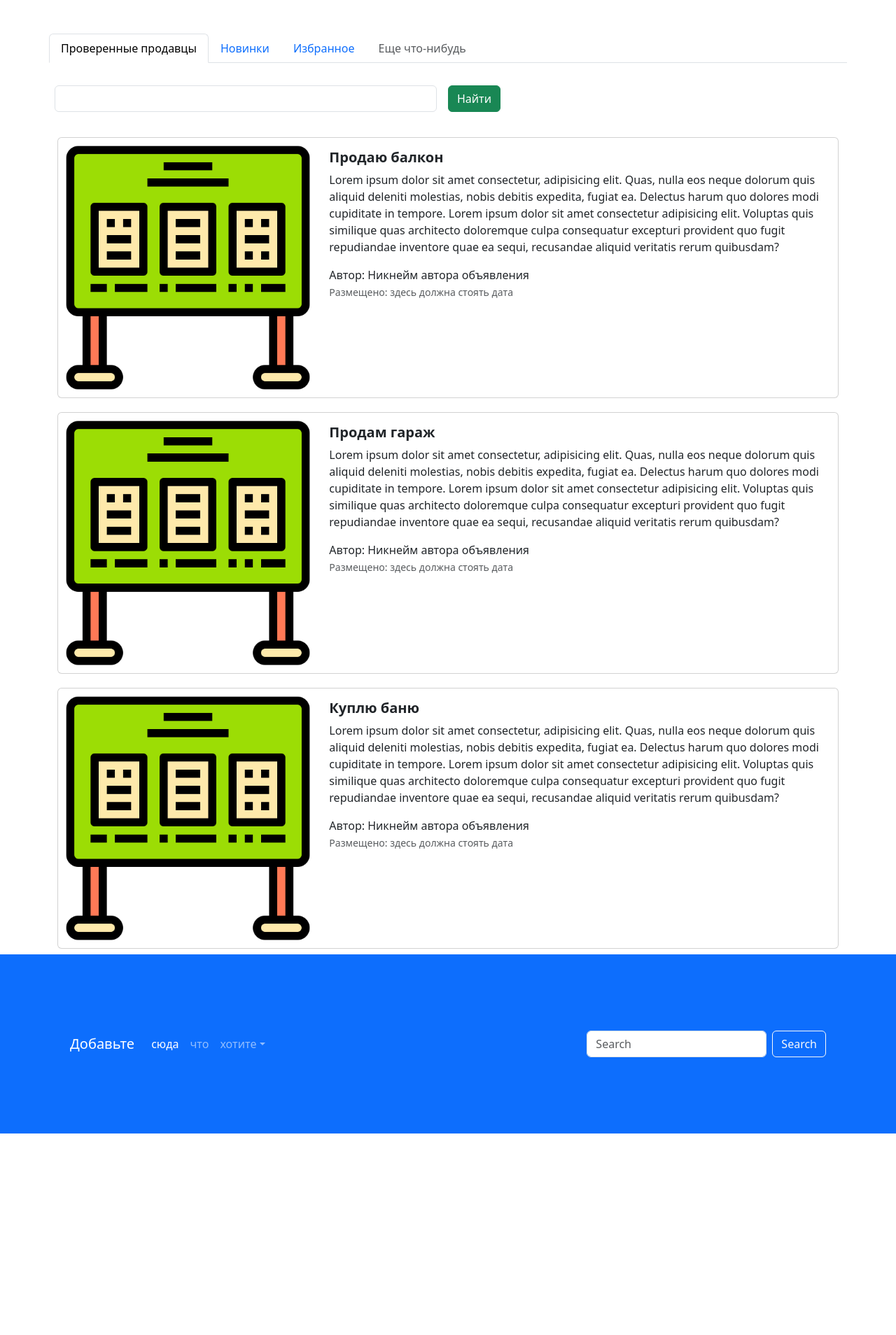
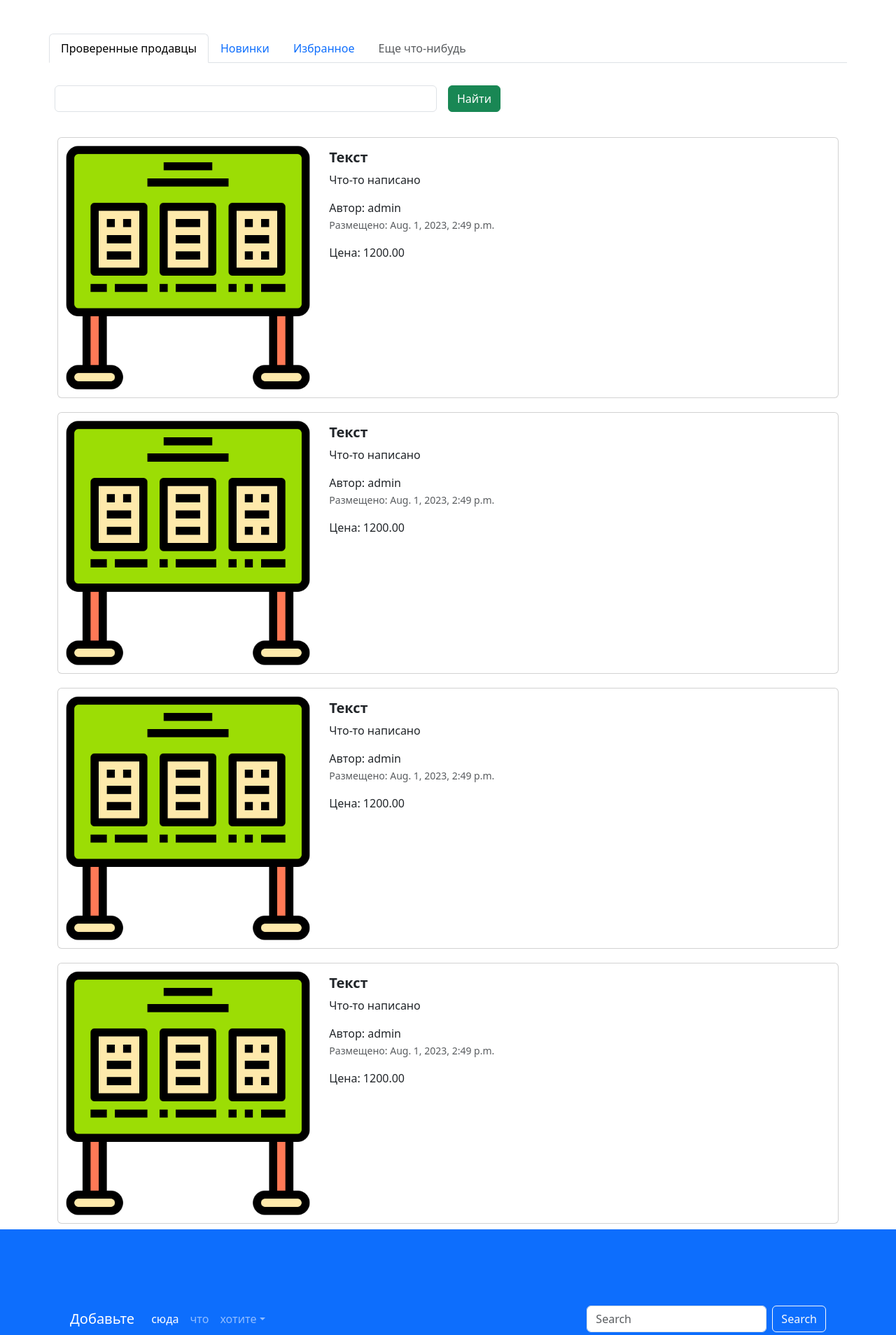
Before and after one commit to OrneysOriginal/study, a Django app: page / in a window 1280 px wide. Shown: the part 700-2608 px from the top of the page at 70% size. Before the commit the page ends 2320 px from the top, so only its background shows below. Run offline with Django 4.2, Linux system fonts and the light colour scheme; data comes from the database, SQL or seed files in the repository; both versions use the stored data as it was after the commit; some libraries are stand-ins or nearby versions.

Commit message:
add image admin

```diff
--- a/advertisements/advertisements/settings.py
+++ b/advertisements/advertisements/settings.py
@@ -122,6 +122,9 @@ STATICFILES_DIRS = [
     Path.joinpath(BASE_DIR, 'static')
 ]
 
+MEDIA_ROOT = Path.joinpath(BASE_DIR, 'media/')
+MEDIA_URL = 'media/'
+
 # Default primary key field type
 # https://docs.djangoproject.com/en/4.2/ref/settings/#default-auto-field
 
--- a/advertisements/app_advertisements/admin.py
+++ b/advertisements/app_advertisements/admin.py
@@ -1,8 +1,9 @@
 from django.contrib import admin
+
 from .models import Advertisements
 
 class AdvertisementAdmin(admin.ModelAdmin):
-    list_display = ["id","description","price","created_date","updated_date","auction"]
+    list_display = ["id","description","price","created_date","updated_date","auction","image"]
     list_filter = ["auction","created_at"]
 
 
--- a/advertisements/app_advertisements/models.py
+++ b/advertisements/app_advertisements/models.py
@@ -1,5 +1,9 @@
 from django.db import models
 from django.contrib import admin
+from django.contrib.auth import get_user_model
+from django.utils.html import format_html
+
+User = get_user_model()
 
 class Advertisements(models.Model):
     title = models.CharField("Заголовок", max_length=128)
@@ -8,6 +12,8 @@ class Advertisements(models.Model):
     auction = models.BooleanField("Торг",help_text="Отметьте, если торг уместен")
     created_at = models.DateTimeField(auto_now_add=True)
     update_at = models.DateTimeField(auto_now=True)
+    user_id = models.ForeignKey(User, verbose_name='пользователь', on_delete=models.CASCADE)
+    image = models.ImageField('Изображение', upload_to='advertisements/')
 
     def __str__(self):
         return f"id={self.id},title={self.title},price={self.price}"
@@ -15,7 +21,6 @@ class Advertisements(models.Model):
     @admin.display(description="Дата создания")
     def created_date(self):
         from django.utils import timezone
-        from django.utils.html import format_html
         if self.created_at.date() == timezone.now().date():
             created_time = self.created_at.time().strftime("%H:%M:%S")
             return format_html(
@@ -23,10 +28,10 @@ class Advertisements(models.Model):
                 'Сегодня в {}</span>', created_time
             )
         return self.created_at.strftime("%d:%m:%Y в %H:%M:%S")
+
     @admin.display(description='Дата обновления')
     def updated_date(self):
         from django.utils import timezone
-        from django.utils.html import format_html
         if self.update_at.date() == timezone.now().date():
             updated_time = self.update_at.time().strftime("%H:%M:%S")
             return format_html(
@@ -35,9 +40,16 @@ class Advertisements(models.Model):
             )
         return self.update_at.strftime("%d:%m:%Y в %H:%M:%S")
 
+    @admin.display(description="Фото")
+    def get_html_image(self):
+        if self.image:
+            return format_html(
+                '<img src="{url}" style="max-width: 80px; max-height: 80px"', url=self.image.url
+            )
 
-'''
+
+
 class Meta:
     db_table = "advertisements"
-'''
+
 # Create your models here.
--- a/advertisements/app_advertisements/urls.py
+++ b/advertisements/app_advertisements/urls.py
@@ -1,7 +1,14 @@
+from django.conf import settings
+from django.conf.urls.static import static
+
 from django.urls import path
 from .views import index, top_sellers
+
 
 urlpatterns = [
     path('', index, name='main-page'),
     path('top-sellers', top_sellers, name='top-sellers')
 ]
+
+if settings.DEBUG:
+    urlpatterns += static(settings.MEDIA_URL, document_root=settings.MEDIA_ROOT)
--- a/advertisements/app_advertisements/views.py
+++ b/advertisements/app_advertisements/views.py
@@ -1,7 +1,9 @@
 from django.shortcuts import render
-
+from .models import Advertisements
 def index(request):
-    return render(request, 'index.html')
+    advertisements = Advertisements.objects.all()
+    context = {'advertisements':advertisements}
+    return render(request, 'index.html', context)
 
 def top_sellers(request):
     return render(request, 'top-sellers.html')
--- a/advertisements/templates/index.html
+++ b/advertisements/templates/index.html
@@ -93,87 +93,32 @@
     </form>
   </div>
   <div class="col">
+    {% for adv in advertisements %}
     <div class="card mb-2" style="max-width: 1200px; margin-top: 20px;">
       <div class="row g-0">
         <div class="col-md-4">
           <a href="advertisement.html" class="nav-link">
-            <img src="{% static 'img/item.png' %}" class="img-fluid rounded-start" alt="Card title">
+            <img src="{% if adv.image %} {{ adv.image.url }} {% else %} {% static 'img/item.png' %} {% endif %}" class="img-fluid rounded-start" alt="Card title">
           </a>
         </div>
         <div class="col-md-8">
           <div class="card-body">
             <h5 class="card-title">
-              <a href="advertisement.html" class="nav-link"><strong>Продаю балкон</strong></a>
+              <a href="advertisement.html" class="nav-link"><strong>{{adv.title}}</strong></a>
             </h5>
             <a href="advertisement.html" class="nav-link">
               <p class="card-text">
-                Lorem ipsum dolor sit amet consectetur, adipisicing elit. Quas, nulla eos neque dolorum quis aliquid
-                deleniti molestias, nobis debitis expedita, fugiat ea. Delectus harum quo dolores modi cupiditate in
-                tempore. Lorem ipsum dolor sit amet consectetur adipisicing elit. Voluptas quis similique quas
-                architecto doloremque culpa consequatur excepturi provident quo fugit repudiandae inventore quae ea
-                sequi, recusandae aliquid veritatis rerum quibusdam?
+                {{adv.description}}
               </p>
-              <span>Автор: Никнейм автора объявления</span>
-              <p class="card-text"><small class="text-muted">Размещено: здесь должна стоять дата</small></p>
+              <span>Автор: {{adv.user_id}}</span>
+              <p class="card-text"><small class="text-muted">Размещено: {{adv.created_at}}</small></p>
+              <span>Цена: {{adv.price}}</span>
             </a>
           </div>
         </div>
       </div>
     </div>
-    <div class="card mb-2" style="max-width: 1200px; margin-top: 20px;">
-      <div class="row g-0">
-        <div class="col-md-4">
-          <a href="advertisement.html" class="nav-link">
-            <img src="{% static 'img/item.png' %}" class="img-fluid rounded-start" alt="Card title">
-          </a>
-        </div>
-        <div class="col-md-8">
-          <div class="card-body">
-            <h5 class="card-title">
-              <a href="advertisement.html" class="nav-link"><strong>Продам гараж</strong></a>
-            </h5>
-            <a href="advertisement.html" class="nav-link">
-              <p class="card-text">
-                Lorem ipsum dolor sit amet consectetur, adipisicing elit. Quas, nulla eos neque dolorum quis aliquid
-                deleniti molestias, nobis debitis expedita, fugiat ea. Delectus harum quo dolores modi cupiditate in
-                tempore. Lorem ipsum dolor sit amet consectetur adipisicing elit. Voluptas quis similique quas
-                architecto doloremque culpa consequatur excepturi provident quo fugit repudiandae inventore quae ea
-                sequi, recusandae aliquid veritatis rerum quibusdam?
-              </p>
-              <span>Автор: Никнейм автора объявления</span>
-              <p class="card-text"><small class="text-muted">Размещено: здесь должна стоять дата</small></p>
-            </a>
-          </div>
-        </div>
-      </div>
-    </div>
-    <div class="card mb-2" style="max-width: 1200px; margin-top: 20px;">
-      <div class="row g-0">
-        <div class="col-md-4">
-          <a href="advertisement.html" class="nav-link">
-            <img src="{% static 'img/item.png' %}" class="img-fluid rounded-start" alt="Card title">
-          </a>
-        </div>
-        <div class="col-md-8">
-          <div class="card-body">
-            <h5 class="card-title">
-              <a href="advertisement.html" class="nav-link"><strong>Куплю баню</strong></a>
-            </h5>
-            <a href="advertisement.html" class="nav-link">
-              <p class="card-text">
-                Lorem ipsum dolor sit amet consectetur, adipisicing elit. Quas, nulla eos neque dolorum quis aliquid
-                deleniti molestias, nobis debitis expedita, fugiat ea. Delectus harum quo dolores modi cupiditate in
-                tempore. Lorem ipsum dolor sit amet consectetur adipisicing elit. Voluptas quis similique quas
-                architecto doloremque culpa consequatur excepturi provident quo fugit repudiandae inventore quae ea
-                sequi, recusandae aliquid veritatis rerum quibusdam?
-              </p>
-              <span>Автор: Никнейм автора объявления</span>
-              <p class="card-text"><small class="text-muted">Размещено: здесь должна стоять дата</small></p>
-            </a>
-          </div>
-        </div>
-      </div>
-    </div>
+    {% endfor %}
   </div>
 </div>
 <footer style="padding: 100px;" class="bg-primary">
```
Also changed, not shown: advertisements/app_advertisements/migrations/0002_advertisements_user_id_alter_advertisements_auction.py (added), advertisements/app_advertisements/migrations/0003_advertisements_image.py (added), advertisements/db.sqlite3.
